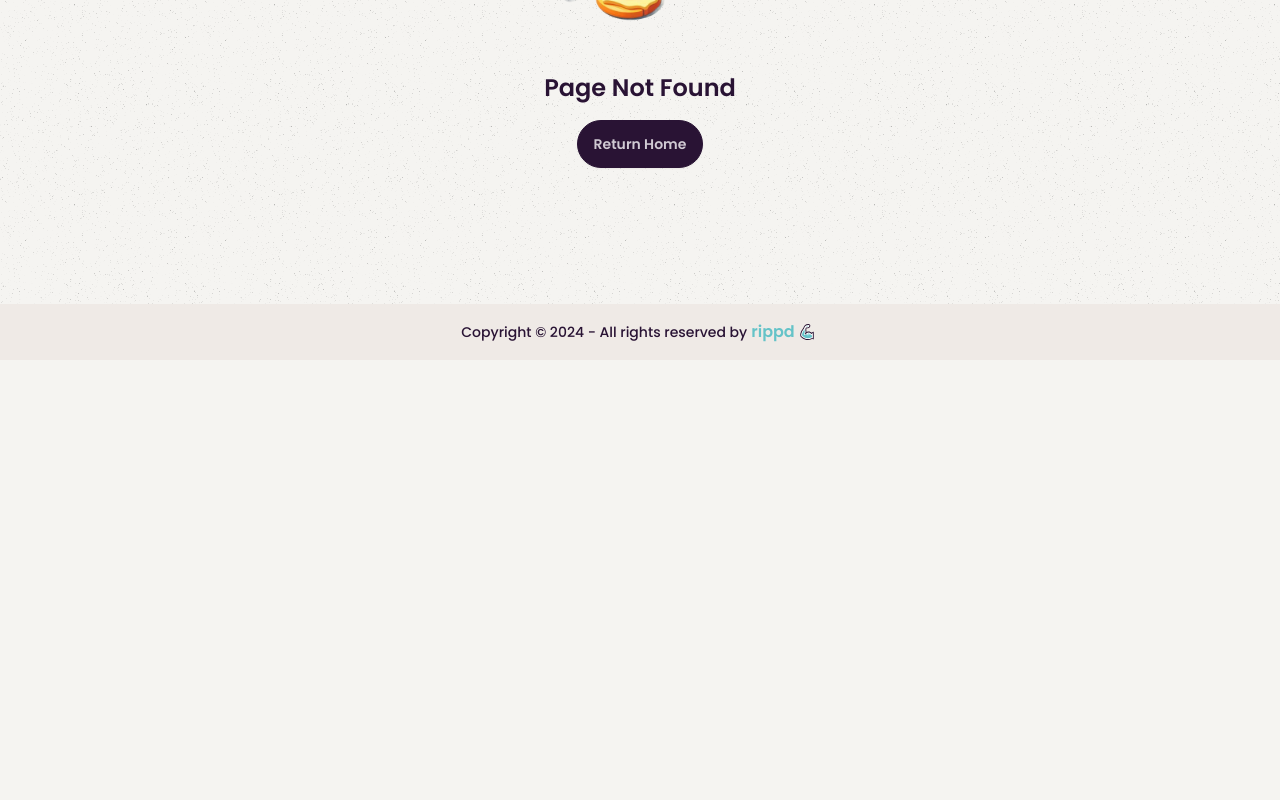
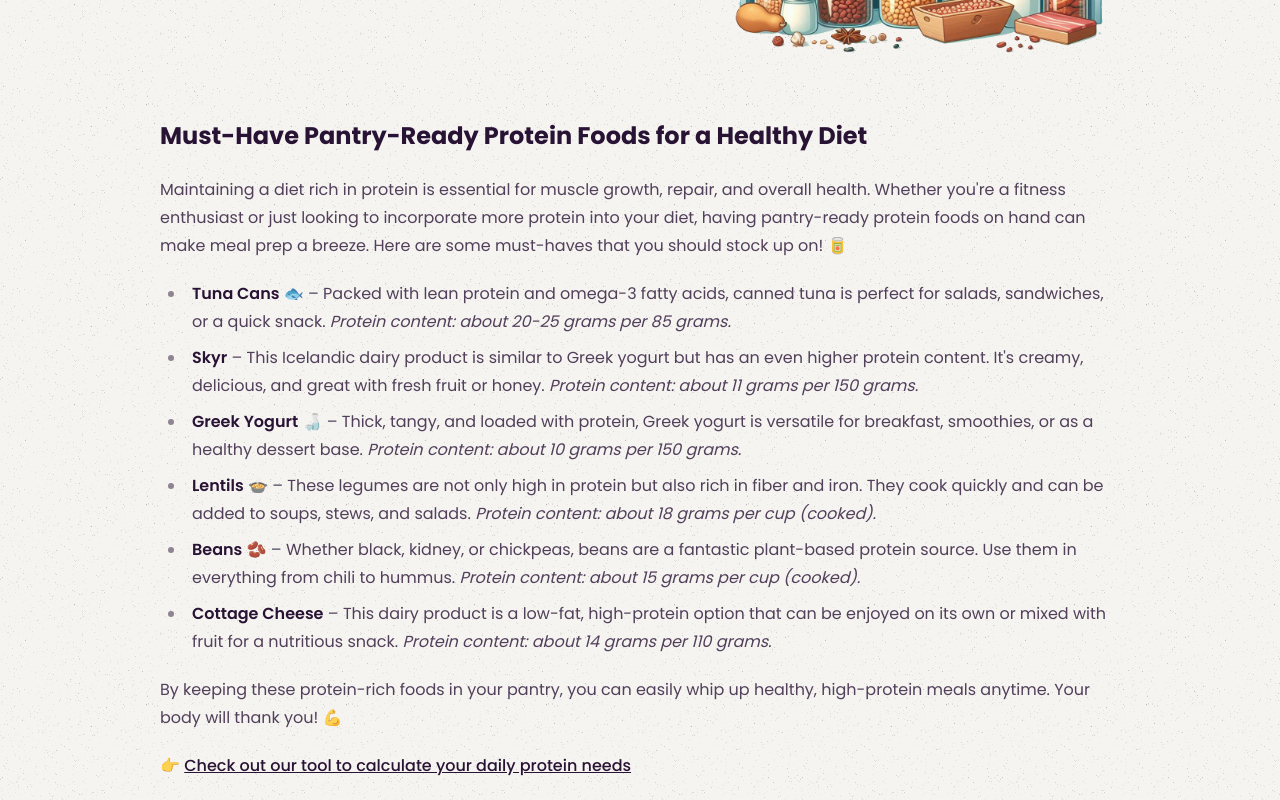
Before and after one commit to VladHutupasu/rippd, a Next.js app: page /blog/pantry-must-haves in a window 1280 px wide. Before the commit this address had no page. Shown: the part 440-1240 px from the top of the page. Before the commit the page ends 800 px from the top, so only its background shows below. Built offline with nearby package versions, Linux system fonts and the light colour scheme.

Commit message:
feat: add pantry must haves blog post

```diff
--- /dev/null
+++ b/src/app/blog/pantry-must-haves/page.tsx
@@ -0,0 +1,60 @@
+import BlogImage from '@public/images/blog/pantry-must-haves.png';
+import BlogPost from '@shared/BlogPost';
+import Link from 'next/link';
+
+export default function PantryMustHaves() {
+  return (
+    <BlogPost title="Pantry Must-Haves: High Protein Foods" image={BlogImage}>
+      <div>
+        <h2>Must-Have Pantry-Ready Protein Foods for a Healthy Diet</h2>
+        <p>
+          Maintaining a diet rich in protein is essential for muscle growth, repair, and overall health. Whether
+          you&apos;re a fitness enthusiast or just looking to incorporate more protein into your diet, having
+          pantry-ready protein foods on hand can make meal prep a breeze. Here are some must-haves that you should stock
+          up on! 🥫
+        </p>
+
+        <ul>
+          <li>
+            <strong>Tuna Cans</strong> 🐟 – Packed with lean protein and omega-3 fatty acids, canned tuna is perfect for
+            salads, sandwiches, or a quick snack. <em>Protein content: about 20-25 grams per 85 grams.</em>
+          </li>
+          <li>
+            <strong>Skyr</strong> – This Icelandic dairy product is similar to Greek yogurt but has an even higher
+            protein content. It&apos;s creamy, delicious, and great with fresh fruit or honey.{' '}
+            <em>Protein content: about 11 grams per 150 grams.</em>
+          </li>
+          <li>
+            <strong>Greek Yogurt</strong> 🍶 – Thick, tangy, and loaded with protein, Greek yogurt is versatile for
+            breakfast, smoothies, or as a healthy dessert base. <em>Protein content: about 10 grams per 150 grams.</em>
+          </li>
+          <li>
+            <strong>Lentils</strong> 🍲 – These legumes are not only high in protein but also rich in fiber and iron.
+            They cook quickly and can be added to soups, stews, and salads.{' '}
+            <em>Protein content: about 18 grams per cup (cooked).</em>
+          </li>
+          <li>
+            <strong>Beans</strong> 🫘 – Whether black, kidney, or chickpeas, beans are a fantastic plant-based protein
+            source. Use them in everything from chili to hummus.{' '}
+            <em>Protein content: about 15 grams per cup (cooked).</em>
+          </li>
+          <li>
+            <strong>Cottage Cheese</strong> – This dairy product is a low-fat, high-protein option that can be enjoyed
+            on its own or mixed with fruit for a nutritious snack.{' '}
+            <em>Protein content: about 14 grams per 110 grams.</em>
+          </li>
+        </ul>
+
+        <p>
+          By keeping these protein-rich foods in your pantry, you can easily whip up healthy, high-protein meals
+          anytime. Your body will thank you! 💪
+        </p>
+
+        <p>
+          👉&nbsp;
+          <Link href={`/blog/protein-calculator`}>Check out our tool to calculate your daily protein needs</Link>
+        </p>
+      </div>
+    </BlogPost>
+  );
+}
--- a/src/app/layout.tsx
+++ b/src/app/layout.tsx
@@ -14,6 +14,7 @@ export const metadata: Metadata = {
   description: 'Healthy recipes',
 };
 
+// TODO: SEO - https://dminhvu.com/post/nextjs-seo
 export default function RootLayout({
   children,
 }: Readonly<{
--- a/src/app/recipe/[id]/page.tsx
+++ b/src/app/recipe/[id]/page.tsx
@@ -63,6 +63,7 @@ export default async function RecipeDetails({ params }: { params: { id: string }
 
   return (
     <section>
+      {/* TODO: General component for this */}
       <div className="text-xs font-light opacity-60 breadcrumbs sm:mb-4">
         <ul>
           <li>
--- /dev/null
+++ b/src/app/recipes/crowds-favs/page.tsx
@@ -0,0 +1,37 @@
+import db from '@lib/prisma';
+import RecipeImageCard from '@shared/RecipeImageCard';
+import Link from 'next/link';
+
+export default async function CrowdsFavsrecipes() {
+  // TODO: Fetch the crowds favs recipes from the database
+  const recipes = await db.recipe.findMany({
+    take: 10,
+    orderBy: {
+      createdAt: 'desc',
+    },
+  });
+
+  recipes.map(recipe => (recipe.imageSrc = require(`@public/images/recipes/${recipe.imageSrc}`).default));
+
+  return (
+    <>
+      <div className="text-xs font-light opacity-60 breadcrumbs sm:mb-4">
+        <ul>
+          <li>
+            <Link href={'/'}>Home</Link>
+          </li>
+          <li>
+            <Link href={'/'}>Recipes</Link>
+          </li>
+          <li>Crowd&apos;s favs</li>
+        </ul>
+      </div>
+      <h1 className="font-bold text-xl lg:text-2xl mb-4">Crowd&apos;s favs</h1>
+      <div className="flex flex-wrap justify-center gap-4">
+        {recipes.map(recipe => (
+          <RecipeImageCard key={recipe.id} recipe={recipe} size="small" />
+        ))}
+      </div>
+    </>
+  );
+}
--- /dev/null
+++ b/src/app/recipes/newest/page.tsx
@@ -0,0 +1,37 @@
+import db from '@lib/prisma';
+import RecipeImageCard from '@shared/RecipeImageCard';
+import Link from 'next/link';
+
+export default async function NewestRecipes() {
+  // TODO: Fetch the newest recipes from the database
+  const recipes = await db.recipe.findMany({
+    take: 10,
+    orderBy: {
+      createdAt: 'desc',
+    },
+  });
+
+  recipes.map(recipe => (recipe.imageSrc = require(`@public/images/recipes/${recipe.imageSrc}`).default));
+
+  return (
+    <>
+      <div className="text-xs font-light opacity-60 breadcrumbs sm:mb-4">
+        <ul>
+          <li>
+            <Link href={'/'}>Home</Link>
+          </li>
+          <li>
+            <Link href={'/'}>Recipes</Link>
+          </li>
+          <li>Newest Recipes</li>
+        </ul>
+      </div>
+      <h1 className="font-bold text-xl lg:text-2xl mb-4">Newest recipes</h1>
+      <div className="flex flex-wrap justify-center gap-4">
+        {recipes.map(recipe => (
+          <RecipeImageCard key={recipe.id} recipe={recipe} size="small" />
+        ))}
+      </div>
+    </>
+  );
+}
--- a/src/components/core/Header.tsx
+++ b/src/components/core/Header.tsx
@@ -1,7 +1,7 @@
 'use client';
 
 import { getRecipeByName } from '@actions/get-recipe';
-import { Bars3Icon, HeartIcon, MagnifyingGlassIcon, XMarkIcon } from '@heroicons/react/24/outline';
+import { Bars3Icon, MagnifyingGlassIcon, XMarkIcon } from '@heroicons/react/24/outline';
 import { Recipe } from '@prisma/client';
 import Image from 'next/image';
 import Link from 'next/link';
@@ -140,16 +140,20 @@ export default function Header() {
               <section>
                 <p className="text-lg font-semibold">Recipes</p>
                 <ul>
-                  <li>
+                  {/* <li>
                     <a>
                       Saved recipes <HeartIcon strokeWidth={2} className="h-5 w-5 text-error" />
                     </a>
+                  </li> */}
+                  <li>
+                    <Link href="/recipes/newest" onClick={() => closeDrawer()}>
+                      Newest recipes
+                    </Link>
                   </li>
                   <li>
-                    <a>Newest recipes</a>
-                  </li>
-                  <li>
-                    <a>Crowd&apos;s favs</a>
+                    <Link href="/recipes/crowds-favs" onClick={() => closeDrawer()}>
+                      Crowd&apos;s favs
+                    </Link>
                   </li>
                 </ul>
               </section>
@@ -167,9 +171,20 @@ export default function Header() {
                       Why control Glucose Spikes?
                     </Link>
                   </li>
+                </ul>
+              </section>
+
+              <section>
+                <p className="text-lg font-semibold">Useful</p>
+                <ul>
                   <li>
                     <Link href={`/blog/protein-calculator`} onClick={() => closeDrawer()}>
                       Protein Calculator
+                    </Link>
+                  </li>
+                  <li>
+                    <Link href={`/blog/pantry-must-haves`} onClick={() => closeDrawer()}>
+                      Pantry Must-Haves: High Protein Foods
                     </Link>
                   </li>
                 </ul>
--- /dev/null
+++ b/src/components/shared/RecipeImageCard.tsx
@@ -0,0 +1,48 @@
+import { Recipe } from '@prisma/client';
+import GlutenFreeIcon from '@public/images/tags/gluten-free.svg';
+import HighProteinIcon from '@public/images/tags/high-protein.svg';
+import VeganIcon from '@public/images/tags/vegan.svg';
+import VegetarianIcon from '@public/images/tags/vegetarian.svg';
+import Image from 'next/image';
+import Link from 'next/link';
+
+export default function RecipeImageCard({ recipe, size }: { recipe: Recipe; size: 'small' | 'normal' }) {
+  const mobileScreenImageSize = size === 'small' ? 170 : 208;
+  return (
+    <Link
+      href={`/recipe/${recipe.id}`}
+      className={`flex flex-col items-start gap-1 max-w-[${mobileScreenImageSize}px] sm:max-w-[256px]`}
+    >
+      <Image
+        src={recipe.imageSrc}
+        className={`rounded-md object-cover h-[${mobileScreenImageSize}px] sm:hidden`}
+        alt={recipe.description}
+        placeholder="blur"
+        width={208}
+        height={208}
+      />
+
+      <Image
+        src={recipe.imageSrc}
+        className="rounded-md object-cover h-[256px] hidden sm:block"
+        alt={recipe.description}
+        placeholder="blur"
+        height={256}
+        width={256}
+      />
+      <p className="font-medium text-sm lg:text-base">{recipe.name}</p>
+      <div className="flex gap-2">
+        {/* TODO add icons based on tags */}
+        {/* {recipe.tags.map(tag => (
+                  <span key={tag} className="text-xs lg:text-sm font-medium bg-gray-200 p-1 rounded-md">
+                    {tag}
+                  </span>
+                ))} */}
+        <Image className="h-5 w-5 opacity-40" src={GlutenFreeIcon} alt="gluten-free" width={20} height={20} />
+        <Image className="h-5 w-5 opacity-40" src={VeganIcon} alt="vegan" width={20} height={20} />
+        <Image className="h-5 w-5 opacity-40" src={VegetarianIcon} alt="vegeterian" width={20} height={20} />
+        <Image className="h-5 w-5 opacity-40" src={HighProteinIcon} alt="high-protein" width={20} height={20} />
+      </div>
+    </Link>
+  );
+}
--- a/src/components/shared/RecipeImageCarousel.tsx
+++ b/src/components/shared/RecipeImageCarousel.tsx
@@ -1,11 +1,7 @@
 import { Recipe } from '@prisma/client';
 import SwipeLeftIcon from '@public/images/swipe-left.svg';
-import GlutenFreeIcon from '@public/images/tags/gluten-free.svg';
-import HighProteinIcon from '@public/images/tags/high-protein.svg';
-import VeganIcon from '@public/images/tags/vegan.svg';
-import VegetarianIcon from '@public/images/tags/vegetarian.svg';
 import Image from 'next/image';
-import Link from 'next/link';
+import RecipeImageCard from './RecipeImageCard';
 
 export default function RecipeImageCarousel({ recipes, title }: { recipes: Recipe[]; title: string }) {
   return (
@@ -17,39 +13,7 @@ export default function RecipeImageCarousel({ recipes, title }: { recipes: Recip
       <div className="carousel carousel-center max-w-full pt-2 space-x-4 bg-transparent">
         {recipes.map(recipe => (
           <div key={recipe.id} className="carousel-item">
-            <Link href={`recipe/${recipe.id}`} className="flex flex-col items-start gap-1">
-              <Image
-                src={recipe.imageSrc}
-                className="rounded-md object-cover h-[208px] sm:hidden"
-                alt={recipe.description}
-                placeholder="blur"
-                width={208}
-                height={208}
-              />
-
-              <Image
-                src={recipe.imageSrc}
-                className="rounded-md object-cover h-[256px] hidden sm:block"
-                alt={recipe.description}
-                placeholder="blur"
-                height={256}
-                width={256}
-              />
-              {/* TODO: Fix word wrap if this is too long */}
-              <p className="font-medium text-sm lg:text-base">{recipe.name}</p>
-              <div className="flex gap-2">
-                {/* TODO add icons based on tags */}
-                {/* {recipe.tags.map(tag => (
-                  <span key={tag} className="text-xs lg:text-sm font-medium bg-gray-200 p-1 rounded-md">
-                    {tag}
-                  </span>
-                ))} */}
-                <Image className="h-5 w-5 opacity-40" src={GlutenFreeIcon} alt="gluten-free" width={20} height={20} />
-                <Image className="h-5 w-5 opacity-40" src={VeganIcon} alt="vegan" width={20} height={20} />
-                <Image className="h-5 w-5 opacity-40" src={VegetarianIcon} alt="vegeterian" width={20} height={20} />
-                <Image className="h-5 w-5 opacity-40" src={HighProteinIcon} alt="high-protein" width={20} height={20} />
-              </div>
-            </Link>
+            <RecipeImageCard recipe={recipe} size="normal" />
           </div>
         ))}
       </div>
```
Also changed, not shown: public/images/blog/pantry-must-haves.png (added).
